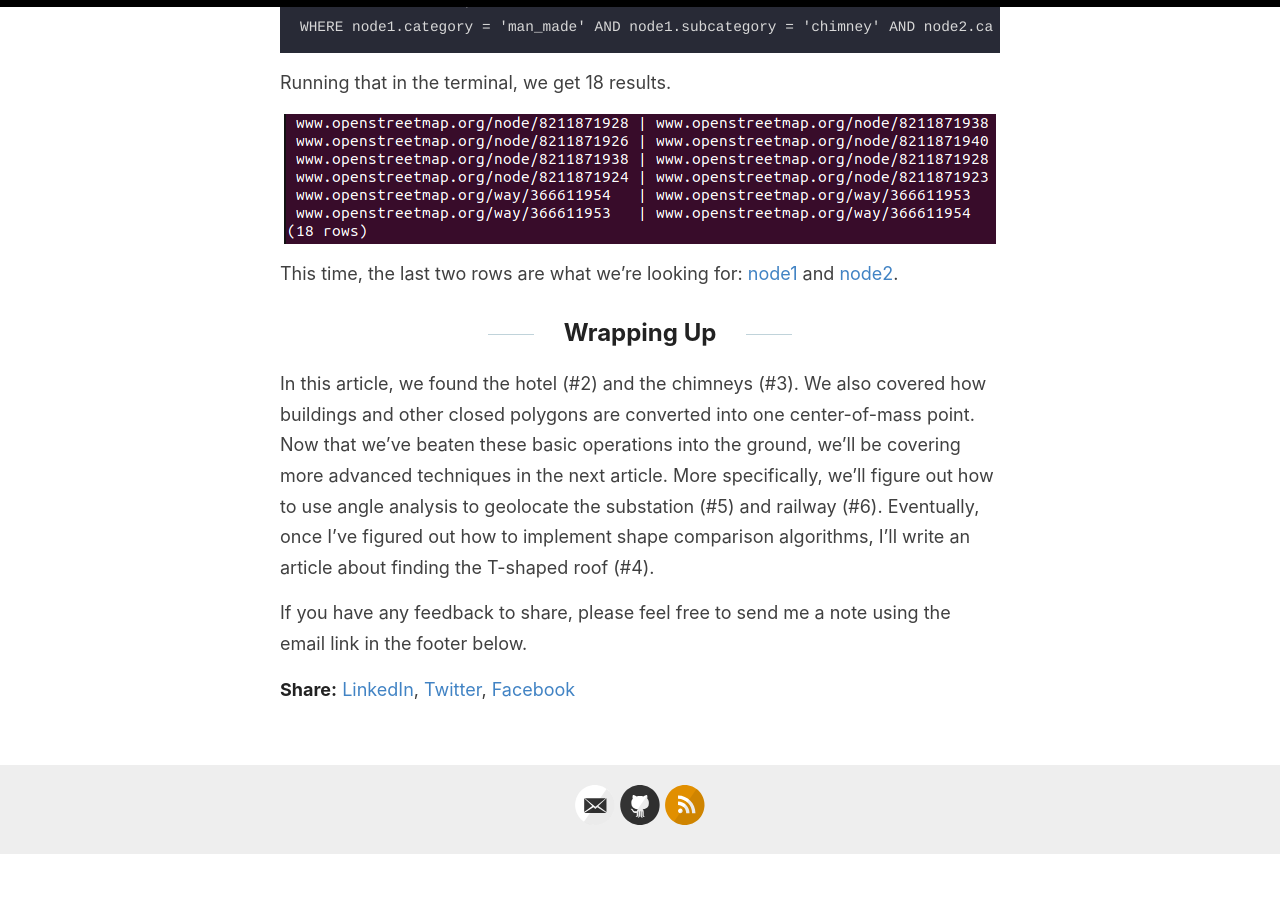
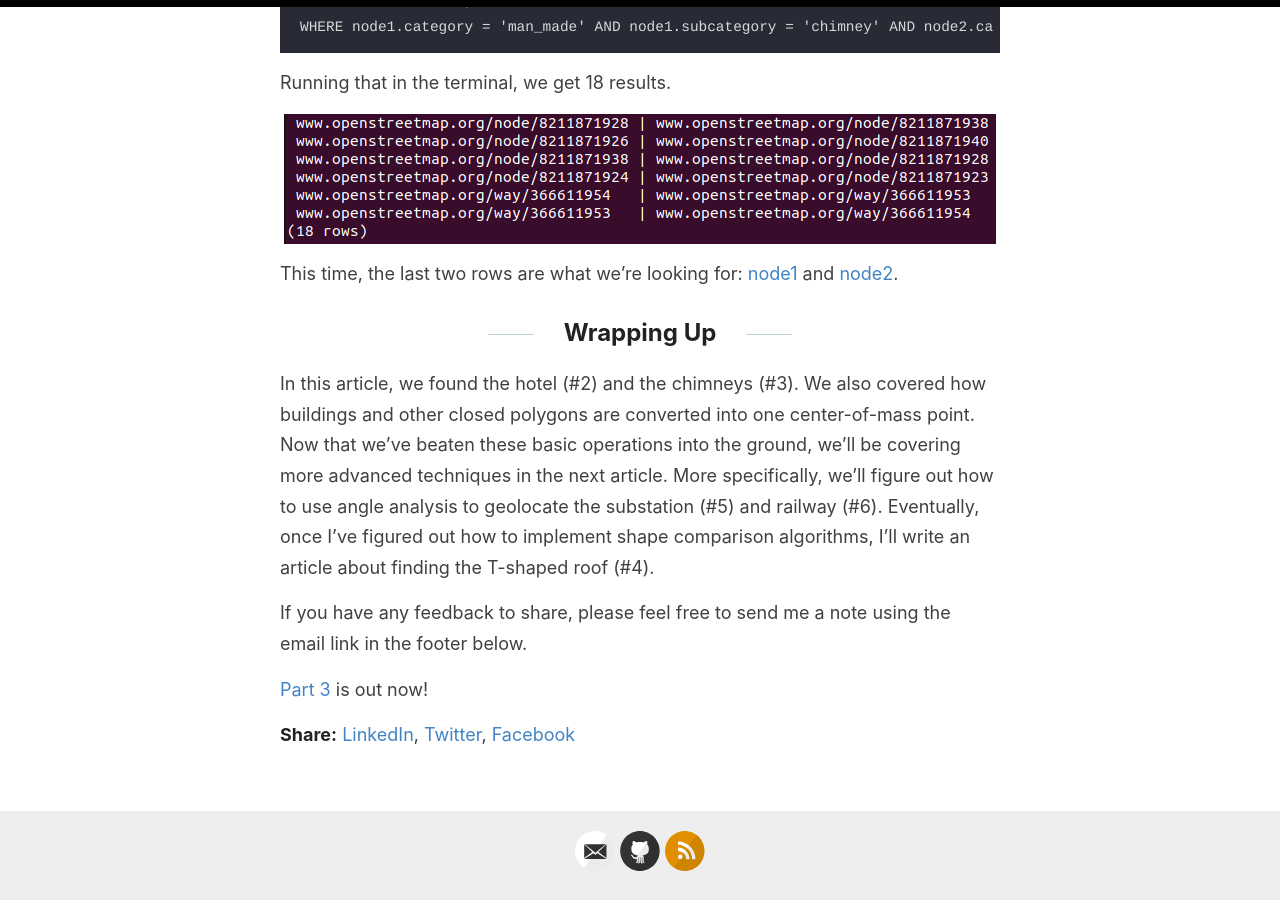
Before and after one commit to Xetnus/blog, a Jekyll site: the page built from _posts/2023-01-30-locating-spokane-part-2.md, in a window 1280 px wide and 900 px high, scrolled down 5193 px. Built offline with Jekyll 4.4.1, drawn with Linux system fonts in a browser that asks for light colours; before the commit the page ends 6048 px from its top, so only the background shows below that.

Commit message:
Update reference to part 3

```diff
--- a/_posts/2023-01-30-locating-spokane-part-2.md
+++ b/_posts/2023-01-30-locating-spokane-part-2.md
@@ -91,3 +91,5 @@ This time, the last two rows are what we're looking for: [node1](https://www.ope
 In this article, we found the hotel (#2) and the chimneys (#3). We also covered how buildings and other closed polygons are converted into one center-of-mass point. Now that we've beaten these basic operations into the ground, we'll be covering more advanced techniques in the next article. More specifically, we'll figure out how to use angle analysis to geolocate the substation (#5) and railway (#6). Eventually, once I've figured out how to implement shape comparison algorithms, I'll write an article about finding the T-shaped roof (#4).
 
 If you have any feedback to share, please feel free to send me a note using the email link in the footer below.
+
+[Part 3](https://xetnus.github.io/blog/locating-spokane-part-3/) is out now!
```
